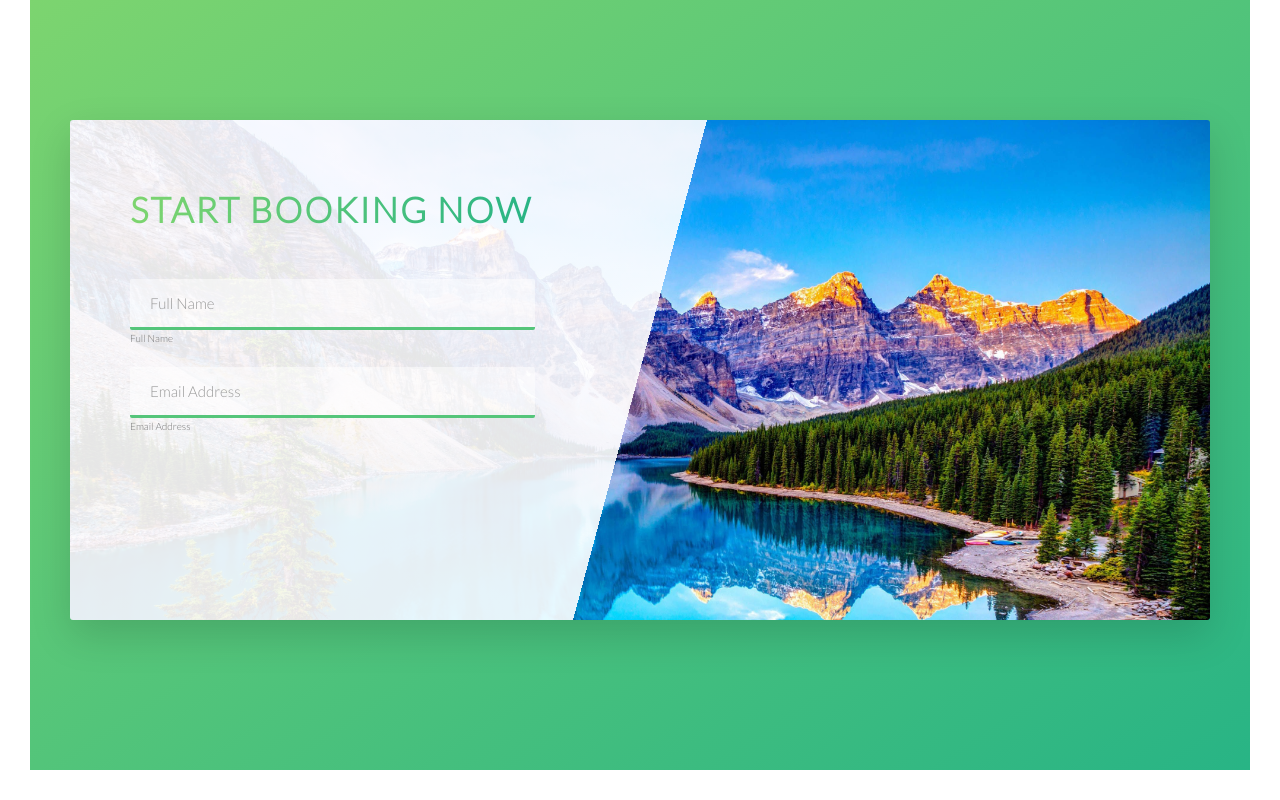
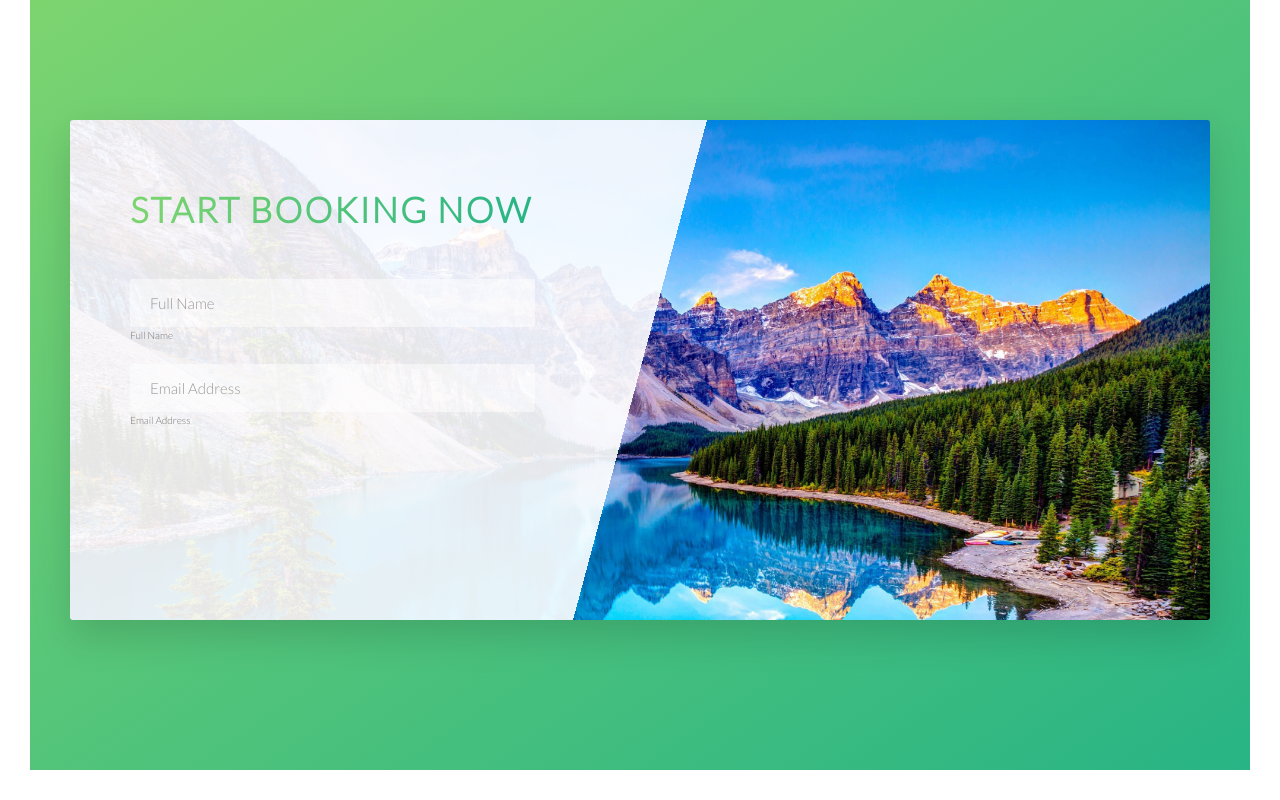
Before and after one commit to Bnanyingi/Nature-web, a website: page index.html in a window 1280 px wide. Shown: the part 4555-5355 px from the top of the page. Drawn offline with Linux system fonts and the light colour scheme.

Commit message:
added changes to form section

```diff
--- a/sass/components/_form.scss
+++ b/sass/components/_form.scss
@@ -11,7 +11,7 @@
         background-color: rgba($color-white, .5);
         color: inherit;
         border: none;
-        border-bottom: 3px solid $color-primary;
+        // border-bottom: 3px solid $color-primary;
         width: 90%;
         display: block;
 
@@ -21,8 +21,9 @@
             border-bottom: 3px solid $color-primary;
         }
 
-        &::-webkit-input-placeholder{
-            color: $color-grey-dark-2;
+        &::placeholder{
+            color: $color-grey-dark-2 !important;
+            // color: red;
         }
 
     }
```
Also changed, not shown: css/styles.css.
